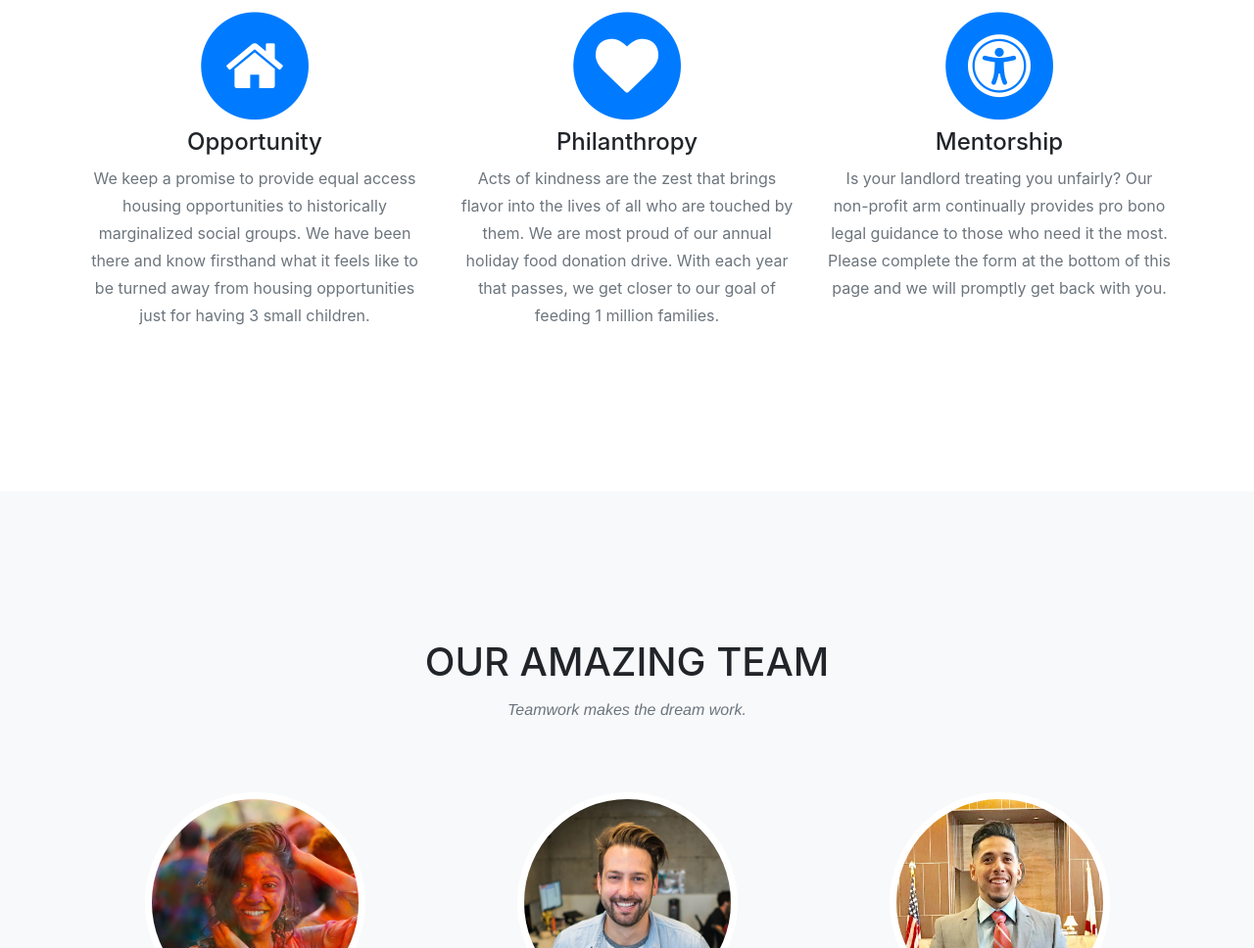
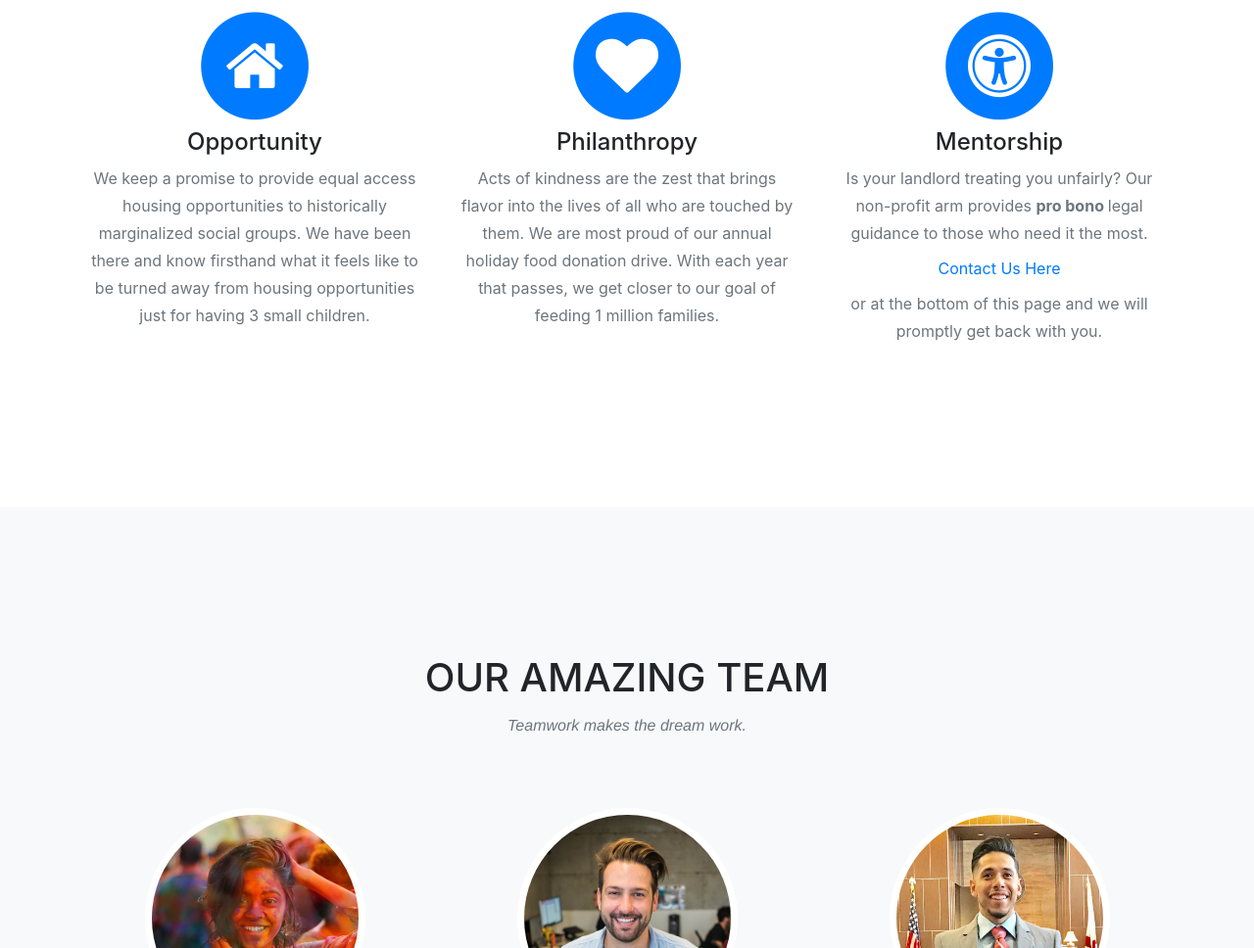
Before and after one commit to StevieIsmagic/JoanStekelSite, a website with bundled scripts: page index.html in a window 1280 px wide. Shown: the part 1032-2000 px from the top of the page at 98% size. Built offline with nearby package versions, Linux system fonts and the light colour scheme; a web font is replaced by a local one.

Commit message:
update text + contact form link

```diff
--- a/index.html
+++ b/index.html
@@ -123,9 +123,13 @@
             <h4 class="about-heading">Mentorship</h4>
             <p class="text-muted">
               Is your landlord treating you unfairly?
-              Our non-profit arm continually provides pro bono
+              Our non-profit arm provides
+              <strong>pro bono </strong>
               legal guidance to those who need it the most.
-              Please complete the form at the bottom of this page
+
+              <a class="nav-link js-scroll-trigger" href="#contact">Contact Us Here</a>
+
+              or at the bottom of this page
               and we will promptly get back with you.
             </p>
           </div>
```
